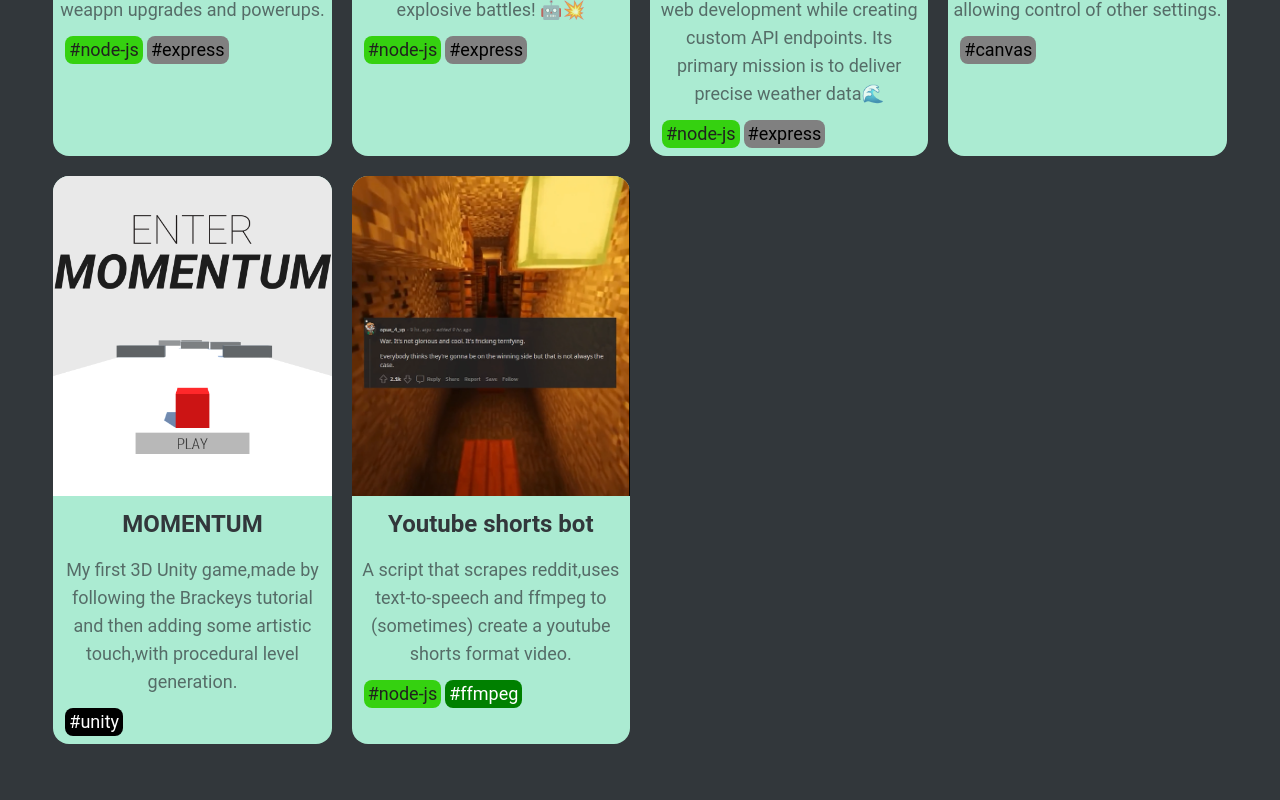
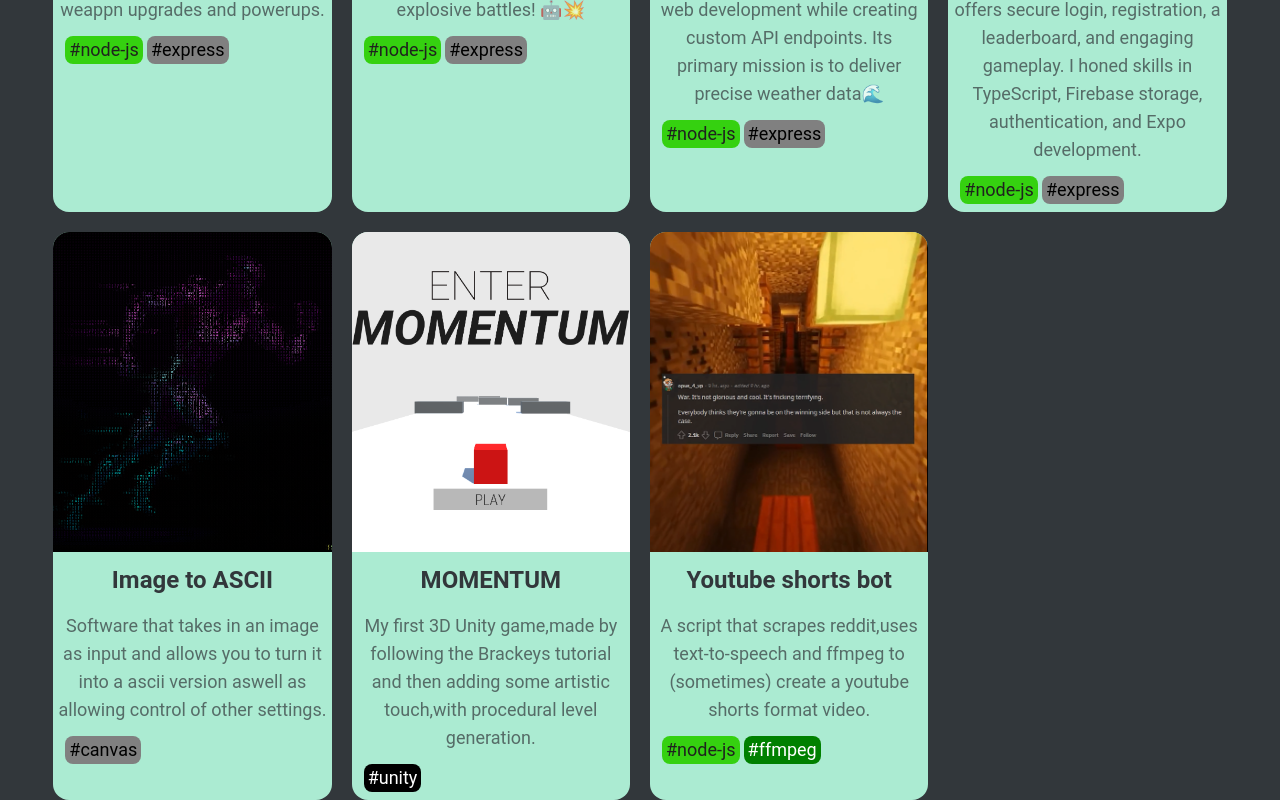
Before and after one commit to skudunter/skudunter.com, a Next.js app: page /portfolio in a window 1280 px wide. Shown: the part 732-1532 px from the top of the page. Before the commit the page ends 1476 px from the top, so only its background shows below. Built offline with nearby package versions, Linux system fonts and the light colour scheme.

Commit message:
feat added react-native chess halfway

```diff
--- a/app/portfolio/page.tsx
+++ b/app/portfolio/page.tsx
@@ -69,6 +69,26 @@ export default function PortfolioPage() {
           </li>
           <li>
             <ProjectBlooper
+              fileName="react-native-chess"
+              image="react-native-chess.png"
+              title="Native Chess"
+              description="react-native-chess is a testament to my ability to quickly learn React Native and Firebase. It offers secure login, registration, a leaderboard, and engaging gameplay. I honed skills in TypeScript, Firebase storage, authentication, and Expo development."
+              tag={[
+                {
+                  title: "#node-js",
+                  mainColor: "#35d110",
+                  textColor: "#1f231e",
+                },
+                {
+                  title: "#express",
+                  mainColor: "grey",
+                  textColor: "black",
+                },
+              ]}
+            />
+          </li>
+          <li>
+            <ProjectBlooper
               fileName="https://imgtoascii-51d7b.web.app/"
               image="imgtoascii-example.png"
               title="Image to ASCII"
```
Also changed, not shown: public/content/react-native-chess.md (added, +24 -0 lines), public/images/react-native-chess.png (added).
